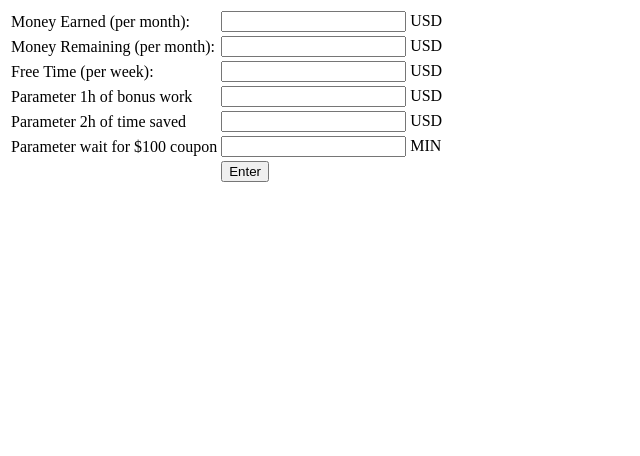
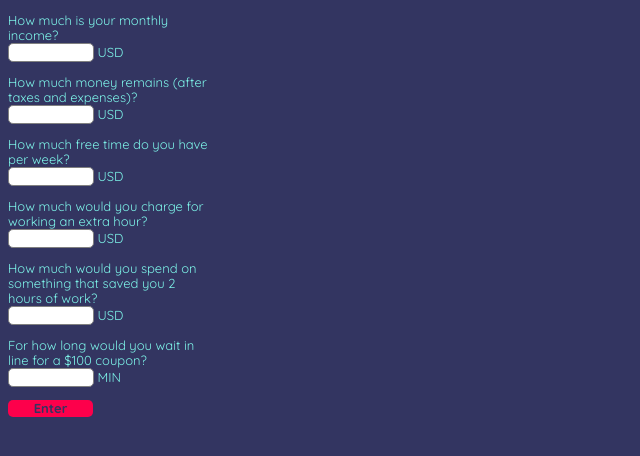
Before and after one commit to gaborparsons/money_time, a browser extension: page content_scripts/index.html in a window 1280 px wide. Shown: the whole page, without its empty margins (0-640 px from the left). Drawn offline with Linux system fonts and the light colour scheme.

Commit message:
Added CSS

```diff
--- /dev/null
+++ b/content_scripts/css/main.css
@@ -0,0 +1,40 @@
+body {
+    min-width: 220px;
+    overflow-x: hidden;
+    background-color: #333561;
+    color: #7df3e8;
+    font-family: 'Quicksand', sans-serif;
+    font-weight: 400;
+    font-size: 13px;
+    line-height: 15px;
+}
+
+input:focus,
+select:focus,
+textarea:focus,
+button:focus {
+    outline: none;
+}
+
+input{
+    font-family: 'Quicksand', sans-serif;
+    font-weight: 700;
+    /*margin-top: 5px;*/
+    font-size: 13px;
+    line-height: 15px;
+    border: solid gray 1px;
+    background-color: white;
+    color: #333561;
+    width: 80px;
+    border-radius: 5px;
+}
+
+input[type="button"]{
+    background-color: #fd004b;
+    border: 0px;
+    width: 85px;
+}
+
+#container{
+    width: 200px;
+}
--- a/content_scripts/index.html
+++ b/content_scripts/index.html
@@ -1,68 +1,43 @@
 <!doctype html>
 <html>
     <head>
+        <meta charset="utf-8">
         <title>Test Input</title>
-        <style>
-          body {
-            min-width: 357px;
-            overflow-x: hidden;
-          }
-        </style>
+        <link rel="stylesheet" href="css/main.css">
+        <link href='http://fonts.googleapis.com/css?family=Quicksand:400,700' rel='stylesheet' type='text/css'>
     </head>
 
     <body>
-    <FORM NAME="myform" ACTION="" METHOD="GET">
-        <table>
-            <tr>
-                <td>Money Earned (per month):</td>
-                <td>
-                    <INPUT TYPE="text" NAME="inputMoneyEarned" VALUE=""> USD
-                </td>
-            </tr>
-             <tr>
-                <td>Money Remaining (per month):</td>
-                <td>
-                    <INPUT TYPE="text" NAME="inputMoneyRemaining" VALUE=""> USD
-                </td>
-            </tr>
-             <tr>
-                <td>Free Time (per week):</td>
-                <td>
-                    <INPUT TYPE="text" NAME="inputFreeTime" VALUE=""> USD
-                </td>
-            </tr>
-            <tr>
-                <td>Parameter 1h of bonus work </td>
-                <td>
-                    <INPUT TYPE="text" NAME="inputParaEarning" VALUE=""> USD
-                </td>
-            </tr>
-            <tr>
-                <td>Parameter 2h of time saved</td>
-                <td>
-                    <INPUT TYPE="text" NAME="inputParaTime" VALUE=""> USD
-                </td>
-            </tr>
-             <tr>
-               <td>Parameter wait for $100 coupon</td>
-                <td>
-                    <INPUT TYPE="text" NAME="inputParaSaving" VALUE=""> MIN
-                </td>
-             </tr>
-             <tr>
-               <td></td>
-                <td>
+        <div id='container'>
+            <FORM NAME="myform" ACTION="" METHOD="GET">
+                <p>
+                    How much is your monthly income?<br>
+                    <INPUT TYPE="text" NAME="inputMoneyEarned"> USD<br>
+                </p>
+                <p>
+                    How much money remains (after taxes and expenses)?<br>
+                    <INPUT TYPE="text" NAME="inputMoneyRemaining"> USD<br>
+                </p>
+                <p>
+                    How much free time do you have per week?<br>
+                    <INPUT TYPE="text" NAME="inputFreeTime"> USD<br>
+                </p>
+                <p>
+                    How much would you charge for working an extra hour?<br>
+                    <INPUT TYPE="text" NAME="inputParaEarning"> USD<br>
+                </p>
+                <p>
+                    How much would you spend on something that saved you 2 hours of work?<br>
+                    <INPUT TYPE="text" NAME="inputParaTime"> USD<br>
+                </p>
+                <p>
+                    For how long would you wait in line for a $100 coupon?<br>
+                    <INPUT TYPE="text" NAME="inputParaSaving"> MIN<br>
+                </p>
                     <INPUT TYPE="button" NAME="button" Value="Enter" onClick="insert(this.form)">
-                </td>
-             </tr>
-    </FORM>
-
+            </FORM>
+        </div>
     <script type="text/javascript">
-    // if(localStorage["iMoneyEarned"] !== 'undefined'){
-    //     console.log('hey');
-    // }
-    console.log(localStorage["iMoneyEarned"]);
-    console.log(localStorage["iMoneyRemaining"]);
 
     function insert(form) {
         //save values using local storage
```
